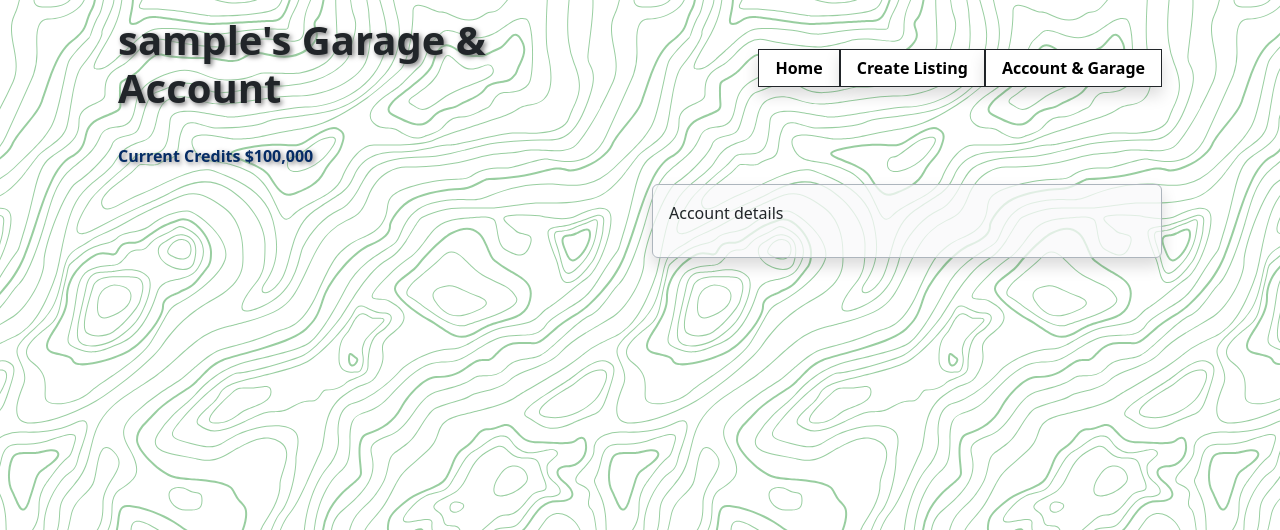
After one commit to DiegoRM7/Racing-Zone-Marketplace, a Flask app: page /account_and_garage in a window 1280 px wide. The commit adds this page. Shown: the top 530 px of the page. Run offline with Flask 3, Linux system fonts and the light colour scheme; the visitor is signed in with stand-in values (Sample User, id 1).

Commit message:
Edited ReadMe, Create FE Acc/Garage page. Updated flash for no logged in user session. Username shows in home page now. Created FE on Account & Garage Page.

```diff
--- a/flask_app/controllers/cars.py
+++ b/flask_app/controllers/cars.py
@@ -5,7 +5,23 @@ from flask_app.models.user import User
 
 @app.route('/home')
 def home_page_all_listings():
+    if 'int_registered_user' not in session:
+        User.flash_msg_must_login()
+        return redirect('/login')
+    user = User.get_by_id(session['int_registered_user'])
+    session['signed_in_user_name'] = user.first_name + ' ' + user.last_name
     return render_template("home.html", cars = Car.all_users_all_cars())
+
+@app.route('/account_and_garage')
+def account_and_garage_details():
+    if 'int_registered_user' not in session:
+        User.flash_msg_must_login()
+        return redirect('/login')
+    # ? user_and_cars = one_user_by_id_all_cars()
+    # todo: instead of below, get all the data from user including all cars (like the above function that would query the DB)
+    # user = User.get_by_id(session['int_registered_user'])
+    # session['signed_in_user_name'] = user.first_name + ' ' + user.last_name
+    return render_template("account_and_garage.html")
 
 @app.route('/listing/create')
 def create_listing_page():
@@ -13,24 +29,25 @@ def create_listing_page():
 
 @app.route('/listing/create/process', methods=["POST"])
 def create_listing():
-    # if not Car.validate_pie(request.form):
+    # if not Car.validate_pie(request.form):    # ? later on create a validation of all the fields (there's a lot to validate)
     #     print("---Car could not be created.----\n----Validation gone wrong!----")
     #     return redirect('/dashboard')
     Car.save(request.form)
     print("Car was created!!!!!!!!")
     return redirect('/home')
 
+# ? copy of the previous dashboard taking bits and pieces from.
 # @app.route('/dashboard')
 # def dashboard_one_user_and_create_pie():
-#     if 'int_registered_user' not in session:
-#         User.flash_msg_must_login()
-#         return redirect('/')
-#     user = User.get_by_id(session['int_registered_user'])
-#     session['signed_in_user_name'] = user.first_name + ' ' + user.last_name
+    # if 'int_registered_user' not in session:
+    #     User.flash_msg_must_login()
+    #     return redirect('/login')
+    # user = User.get_by_id(session['int_registered_user'])
+    # session['signed_in_user_name'] = user.first_name + ' ' + user.last_name
 #     Pie.get_pies_of_one_user(session['int_registered_user'])
 #     return render_template('dashboard.html', pies = Pie.all_users_all_pies())
 
-
+# ? Show one car based on user id
 # @app.route('/pies/<int:id>')
 # def show_one(id):
 #     if 'int_registered_user' not in session:
@@ -38,6 +55,7 @@ def create_listing():
 #         return redirect('/')
 #     return render_template('show_pie.html', pies = Pie.get_one_pie_by_id_w_user(id))
 
+# ? edit page for one car by using the user's id
 # @app.route('/pies/edit/<int:id>')
 # def edit_pie_page(id):
 #     if 'int_registered_user' not in session:
@@ -48,6 +66,7 @@ def create_listing():
 #     session['current_pie_name'] = pie.name
 #     return render_template('edit_pie.html', pie = pie)
 
+# ? post method route to process updating the car data and validate it
 # @app.route('/pies/update', methods=["POST"])
 # def update_pie():
 #     if session["current_pie_name"] == request.form['name']:
@@ -59,6 +78,7 @@ def create_listing():
 #         return redirect(f"/pies/edit/{request.form['id']}")
 #     return redirect('/dashboard')
 
+# ? deletes car data based on the car's id
 # @app.route('/pies/delete/<int:id>')
 # def delete(id):
 #     if not Pie.validate_pie_deletion_through_url(id):
--- /dev/null
+++ b/flask_app/templates/account_and_garage.html
@@ -0,0 +1,51 @@
+<!DOCTYPE html>
+<html lang="en">
+<head>
+    <meta charset="UTF-8">
+    <meta name="viewport" content="width=device-width, initial-scale=1.0">
+    <title>Racing Zone Marketplace: Login</title>
+    <link rel="stylesheet" href="{{ url_for('static', filename='style.css') }}">
+    <link href="https://cdn.jsdelivr.net/npm/bootstrap@5.3.2/dist/css/bootstrap.min.css" rel="stylesheet" integrity="sha384-T3c6CoIi6uLrA9TneNEoa7RxnatzjcDSCmG1MXxSR1GAsXEV/Dwwykc2MPK8M2HN" crossorigin="anonymous">
+</head>
+<body>
+    <div class="container mx-auto my-auto px-5 pb-3 pt-3">
+        <nav class="nav-bar row align-items-center mb-4">
+            <h1 class="col-6 text-start fw-bold top-title">{{ session['signed_in_user_name'] }}'s Garage & Account</h1>
+            <div class="col-6 d-md-inline-flex justify-content-end">
+                    <a href="/home" class="btn btn-outline-dark rounded-0 shadow bg-white text-black fw-bold px-3">Home</a>
+                    <a href="/listing/create" class="btn btn-outline-dark rounded-0 shadow bg-white text-black fw-bold px-3">Create Listing</a>
+                    <a href="/account_&_garage" class="btn btn-outline-dark rounded-0 shadow bg-white text-black fw-bold px-3 active">Account & Garage</a>
+            </div>
+        </nav>
+        <p class="text-primary-emphasis fw-bolder top-title">Current Credits $100,000</p>
+        <div class="row flex-md-wrap">
+            <!-- This will be the container for the carousel to be half the page -->
+            <div class="col-md-6">
+                <!-- ill add a jinja2 for loop here to repeat the process for the rest of the objects -->
+                {% for car in cars %}
+                <div class="col-md-3">
+                    <div class="p-3 mb-3 card bg-opacity-75 bg-light shadow border-1 border-dark-subtle border">
+                        <img src="path:{{ car.image_path }}" alt="{{ car.image_path }}" class="card-img-top bg-danger text-center">
+                        <div class="card-body">
+                            <h5 class="mt-1 text-center">{{ car.price }}</h5>
+                            <h5 class="mt-1 text-center">{{ car.make }} {{ car.model }}</h5>
+                            <p class="mt-2 card-text">
+                                {{ car.description }}
+                            </p>
+                        </div>
+                        <a class="mt-2 px-5 fw-bold card-footer btn bg-gradient btn-success bg-success rounded" href="/view/listing">View</a>
+                    </div>
+                </div>
+                {% endfor %}
+            </div>
+            <!-- This will be the other half COLUMN of the page containing the account details and data -->
+            <div class="col-md-6">
+                <!-- container for other half page -->
+                <div class="p-3 mb-3 card bg-opacity-75 bg-light shadow border-1 border-dark-subtle border">
+                    <p>Account details</p>
+                </div>
+            </div>
+        </div>
+    </div>
+</body>
+</html>
--- a/flask_app/templates/create_listing.html
+++ b/flask_app/templates/create_listing.html
@@ -14,7 +14,7 @@
             <div class="col-6 nav-pills d-md-inline-flex justify-content-end">
                 <a href="/home" class="btn btn-outline-dark rounded-0 shadow bg-white text-black fw-bold px-3">Home</a>
                 <a href="/listing/create" class="btn btn-outline-dark rounded-0 shadow bg-primary-subtle active text-black fw-bold px-3">Create Listing</a>
-                <a href="/account_&_garage" class="btn btn-outline-dark rounded-0 shadow bg-white text-black fw-bold px-3">Account & Garage</a>
+                <a href="/account_and_garage" class="btn btn-outline-dark rounded-0 shadow bg-white text-black fw-bold px-3">Account & Garage</a>
             </div>
         </nav>
         <form class="text-black" action="/listing/create/process" method="post">
--- a/flask_app/templates/home.html
+++ b/flask_app/templates/home.html
@@ -14,7 +14,7 @@
             <div class="col-6 d-md-inline-flex justify-content-end">
                     <a href="/home" class="btn btn-outline-dark rounded-0 shadow bg-primary-subtle text-black fw-bold px-3">Home</a>
                     <a href="/listing/create" class="btn btn-outline-dark rounded-0 shadow bg-white text-black fw-bold px-3">Create Listing</a>
-                    <a href="/account_&_garage" class="btn btn-outline-dark rounded-0 shadow bg-white text-black fw-bold px-3">Account & Garage</a>
+                    <a href="/account_and_garage" class="btn btn-outline-dark rounded-0 shadow bg-white text-black fw-bold px-3">Account & Garage</a>
             </div>
         </nav>
         <p class="text-primary-emphasis fw-bolder top-title">Current Credits $100,000</p>
```
Also changed, not shown: README.md.
